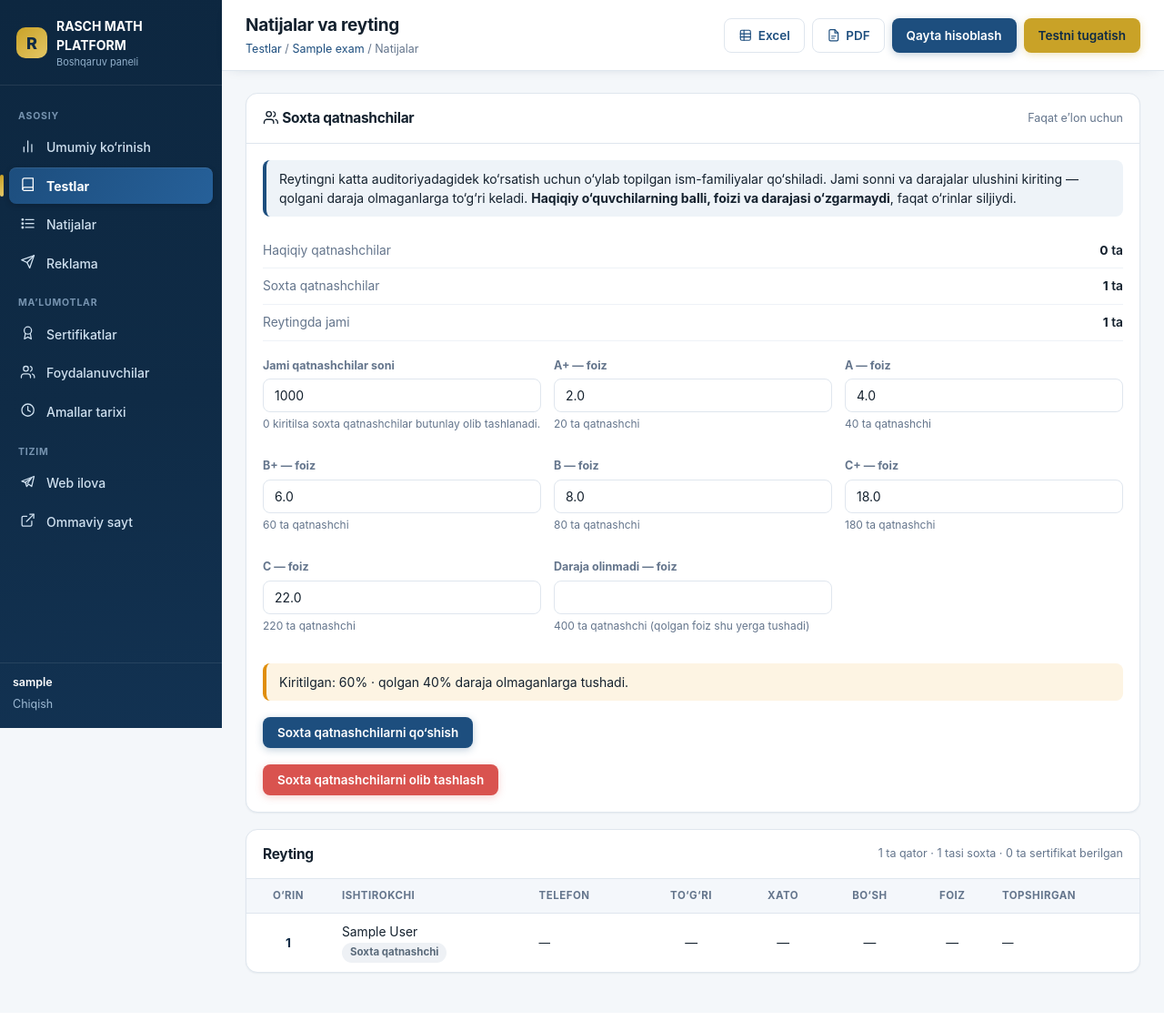
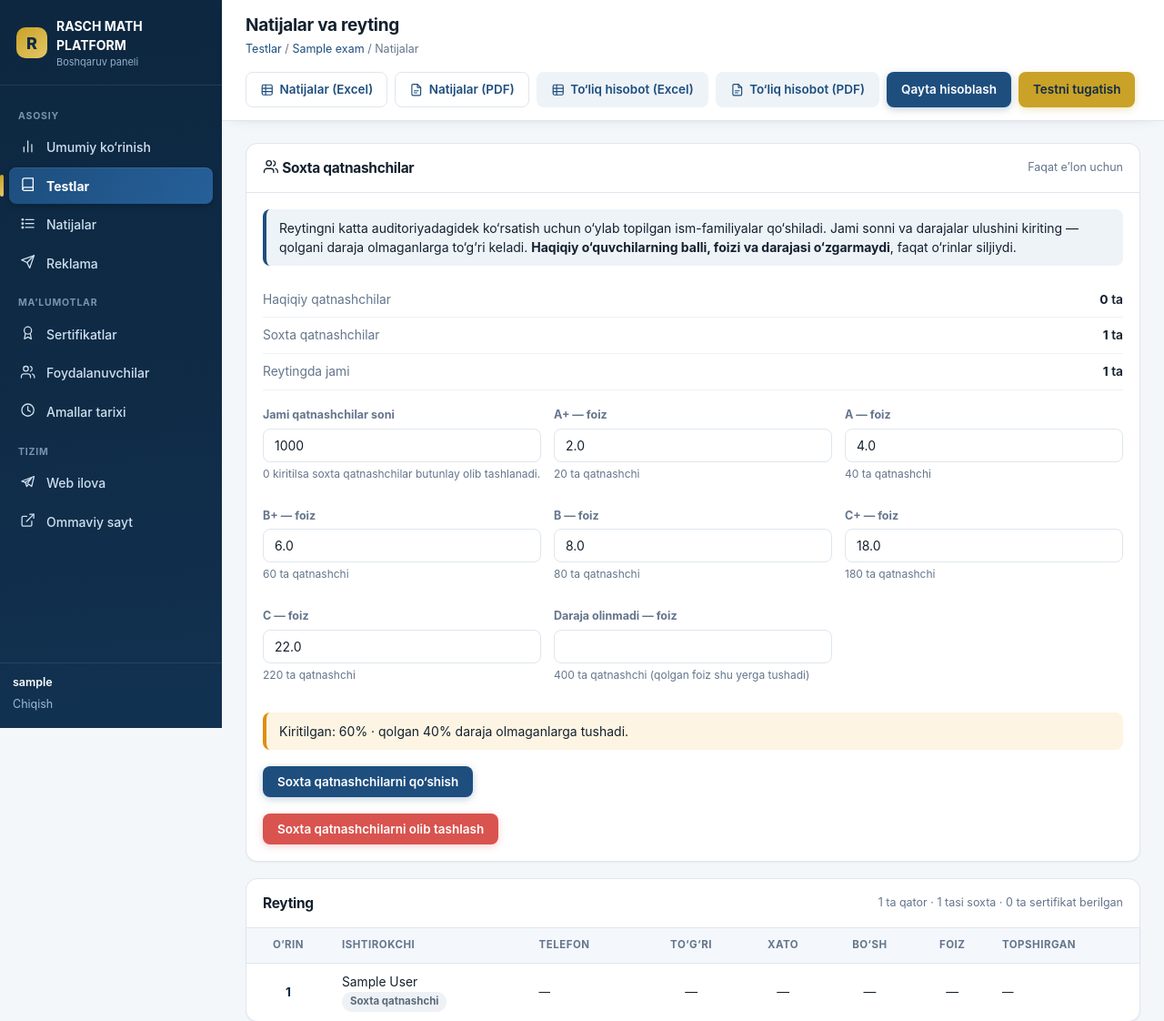
Before and after one commit to bekzod-07/burgutali, a Django app: page /panel/testlar/1/natijalar/ in a window 1280 px wide. Shown: the top 1122 px of the page at 91% size. Before the commit the page ends 1071 px from the top, so only its background shows below. Run offline with Django 4.2, Linux system fonts and the light colour scheme; a user stored in the database is signed in; tables that the repository leaves empty hold one stand-in row (values such as "Sample post"); data that the repository does not hold is empty; some libraries are stand-ins or nearby versions.

Commit message:
Paneldagi «Natijalar» eksporti reytingdagi jadvalni beradi
Panelda 1000 ta qator ko'rinib turgani holda «Excel»/«PDF» tugmalari bo'sh
fayl berardi: ular admin hisobotiga bog'langan edi, u esa faqat haqiqiy
qatnashchilarni oladi. Soxta qatnashchilardan iborat testda natija bo'sh
chiqardi.

Endi eksport ikki juft:
  * «Natijalar (Excel/PDF)» — paneldagi jadvalning aynan o'zi, soxta
    qatnashchilar ham kiradi, nechta topgani ko'rsatilmaydi;
  * «To'liq hisobot (Excel/PDF)» — faqat haqiqiy qatnashchilar, javoblar
    matritsasi, statistika va qiyinchilik diagrammasi bilan.

Mavjud `eksport/natijalar.*` manzillari e'lon ro'yxatini beradi, to'liq
hisobot uchun `eksport/hisobot.*` qo'shildi. Mini App havolalari ham
endi e'lon nusxasiga ishora qiladi.

Co-Authored-By: Claude Opus 5 <noreply@anthropic.com>
Claude-Session: https://claude.ai/code/session_01Y3EVJeGwB328Gg44fmXkxN

```diff
--- a/apps/dashboard/templates/dashboard/exam_results.html
+++ b/apps/dashboard/templates/dashboard/exam_results.html
@@ -8,8 +8,12 @@
 {% endblock %}
 
 {% block actions %}
-  <a class="btn btn-outline" href="{% url 'dashboard:export_results_excel' exam.pk %}"><svg class="icon"><use href="#i-sheet"></use></svg> Excel</a>
-  <a class="btn btn-outline" href="{% url 'dashboard:export_results_pdf' exam.pk %}"><svg class="icon"><use href="#i-file"></use></svg> PDF</a>
+  {# «Natijalar» — quyidagi jadvalning aynan o'zi (soxta qatorlar ham kiradi). #}
+  <a class="btn btn-outline" href="{% url 'dashboard:export_results_excel' exam.pk %}"><svg class="icon"><use href="#i-sheet"></use></svg> Natijalar (Excel)</a>
+  <a class="btn btn-outline" href="{% url 'dashboard:export_results_pdf' exam.pk %}"><svg class="icon"><use href="#i-file"></use></svg> Natijalar (PDF)</a>
+  {# «To'liq hisobot» — faqat haqiqiy qatnashchilar, nechta topgani bilan. #}
+  <a class="btn btn-ghost" href="{% url 'dashboard:export_admin_excel' exam.pk %}"><svg class="icon"><use href="#i-sheet"></use></svg> To‘liq hisobot (Excel)</a>
+  <a class="btn btn-ghost" href="{% url 'dashboard:export_admin_pdf' exam.pk %}"><svg class="icon"><use href="#i-file"></use></svg> To‘liq hisobot (PDF)</a>
   <a class="btn btn-primary" href="{% url 'dashboard:exam_action' exam.pk 'hisoblash' %}">Qayta hisoblash</a>
   {% if exam.status == 'active' %}
     <a class="btn btn-gold" href="{% url 'dashboard:exam_action' exam.pk 'tugatish' %}">Testni tugatish</a>
--- a/apps/dashboard/urls.py
+++ b/apps/dashboard/urls.py
@@ -40,6 +40,9 @@ urlpatterns = [
     # --- Eksport ---
     path("testlar/<int:pk>/eksport/natijalar.xlsx", views.export_results_excel, name="export_results_excel"),
     path("testlar/<int:pk>/eksport/natijalar.pdf", views.export_results_pdf, name="export_results_pdf"),
+    # To'liq hisobot — faqat haqiqiy qatnashchilar, nechta topgani bilan.
+    path("testlar/<int:pk>/eksport/hisobot.xlsx", views.export_admin_excel, name="export_admin_excel"),
+    path("testlar/<int:pk>/eksport/hisobot.pdf", views.export_admin_pdf, name="export_admin_pdf"),
     path("testlar/<int:pk>/eksport/ishtirokchilar.xlsx", views.export_participants_excel, name="export_participants"),
     path("partiya/<int:pk>/eksport/kodlar.xlsx", views.export_codes_excel, name="export_codes"),
 
--- a/apps/dashboard/views.py
+++ b/apps/dashboard/views.py
@@ -650,6 +650,13 @@ def exam_action(request, pk: int, action: str):
 # ==========================================================================
 
 
+def _pdf_response(payload: bytes, filename: str) -> HttpResponse:
+    """PDF faylini javob sifatida qaytaradi."""
+    response = HttpResponse(payload, content_type="application/pdf")
+    response["Content-Disposition"] = f'attachment; filename="{filename}"'
+    return response
+
+
 def _xlsx_response(payload: bytes, filename: str) -> HttpResponse:
     """Excel faylini javob sifatida qaytaradi."""
     response = HttpResponse(
@@ -662,10 +669,31 @@ def _xlsx_response(payload: bytes, filename: str) -> HttpResponse:
 
 @staff_required
 def export_results_excel(request, pk: int):
-    """Natijalarni Excel ko'rinishida yuklab berish."""
+    """
+    Natijalarni Excel ko'rinishida yuklab berish — **e'lon ro'yxati**.
+
+    Panelda ko'rinadigan reytingning aynan o'zi: haqiqiy qatnashchilar va
+    e'lon uchun qo'shilgan soxta qatorlar birga. To'liq jadval (nechta
+    topgani, javoblar matritsasi, savollar statistikasi) alohida
+    «To'liq hisobot» tugmasida.
+    """
+    exam = get_object_or_404(Exam, pk=pk)
+    payload = excel_export.overall_results_workbook(exam)
+    return _xlsx_response(payload, excel_export.default_filename("natijalar", exam))
+
+
+@staff_required
+def export_admin_excel(request, pk: int):
+    """
+    To'liq Excel hisoboti — faqat haqiqiy qatnashchilar.
+
+    Nechta savolni to'g'ri topgani, javoblar matritsasi va savollar
+    statistikasi shu faylda. Soxta qatnashchilar bu yerga kirmaydi:
+    hisobot tahlil uchun.
+    """
     exam = get_object_or_404(Exam, pk=pk)
     payload = excel_export.results_workbook(exam)
-    return _xlsx_response(payload, excel_export.default_filename("natijalar", exam))
+    return _xlsx_response(payload, excel_export.default_filename("hisobot", exam))
 
 
 @staff_required
@@ -688,12 +716,29 @@ def export_codes_excel(request, pk: int):
 
 @staff_required
 def export_results_pdf(request, pk: int):
-    """Natijalar bo'yicha PDF hisobot."""
+    """
+    Natijalar PDF ko'rinishida — **e'lon ro'yxati**.
+
+    Panelda ko'rinadigan reytingning aynan o'zi (soxta qatnashchilar ham
+    kiradi), nechta topgani ko'rsatilmaydi — shuning uchun uni kanalga
+    qo'yish mumkin. To'liq hisobot alohida tugmada.
+    """
+    exam = get_object_or_404(Exam, pk=pk)
+    payload = pdf_report.overall_results_report(exam)
+    return _pdf_response(payload, f"natijalar_{exam.code}.pdf")
+
+
+@staff_required
+def export_admin_pdf(request, pk: int):
+    """
+    To'liq PDF hisoboti — faqat haqiqiy qatnashchilar.
+
+    To'g'ri javoblar soni, umumiy statistika va savollar qiyinchiligi
+    diagrammasi bilan. Soxta qatnashchilar bu yerga kirmaydi.
+    """
     exam = get_object_or_404(Exam, pk=pk)
     payload = pdf_report.results_report(exam)
-    response = HttpResponse(payload, content_type="application/pdf")
-    response["Content-Disposition"] = f'attachment; filename="natijalar_{exam.code}.pdf"'
-    return response
+    return _pdf_response(payload, f"hisobot_{exam.code}.pdf")
 
 
 # ==========================================================================
```
Also changed, not shown: apps/dashboard/templates/dashboard/exam_delete.html (+7 -0 lines), apps/dashboard/templates/dashboard/exam_detail.html (+7 -0 lines), selftest.py (+41 -0 lines), README.md.
